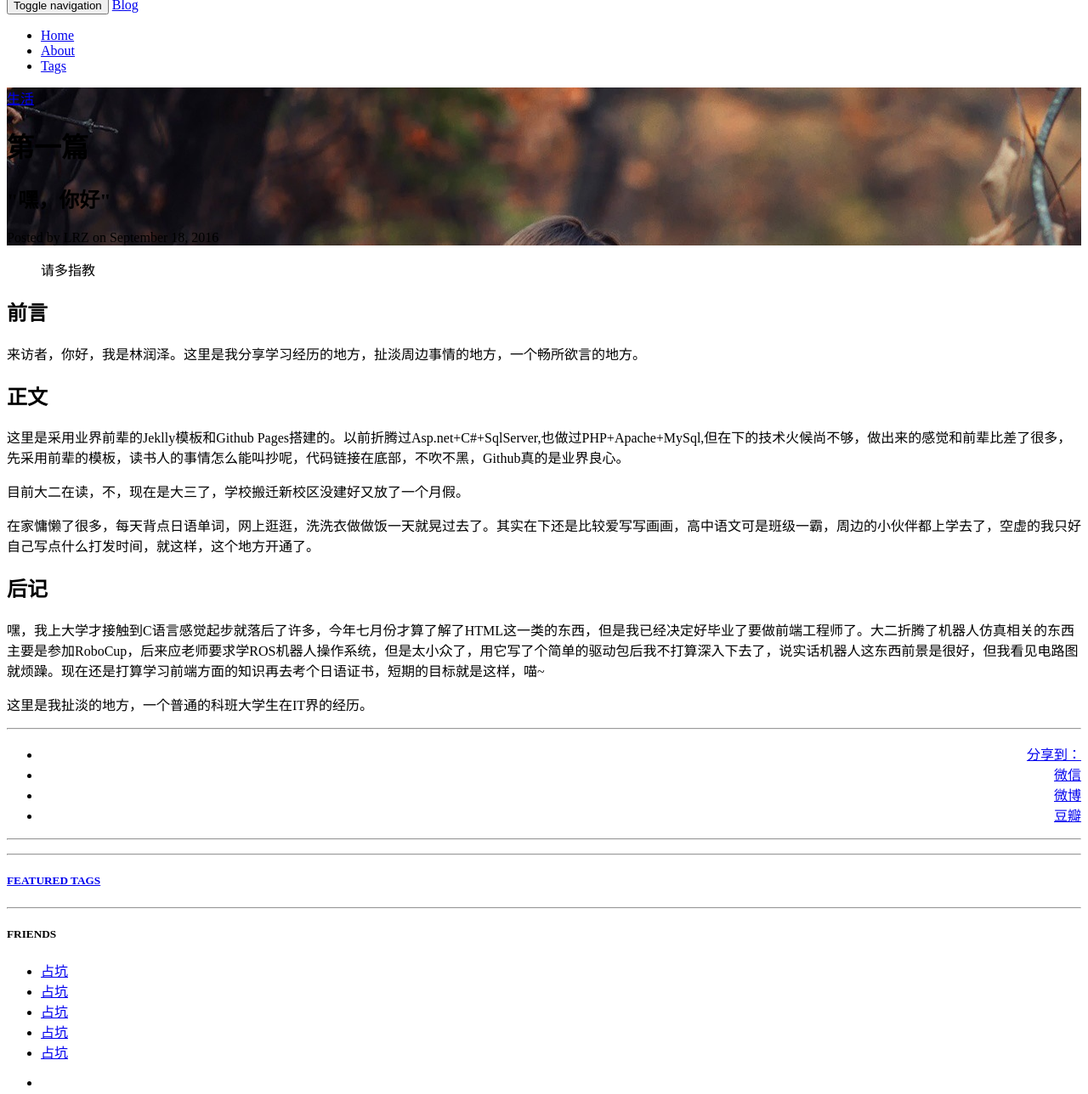
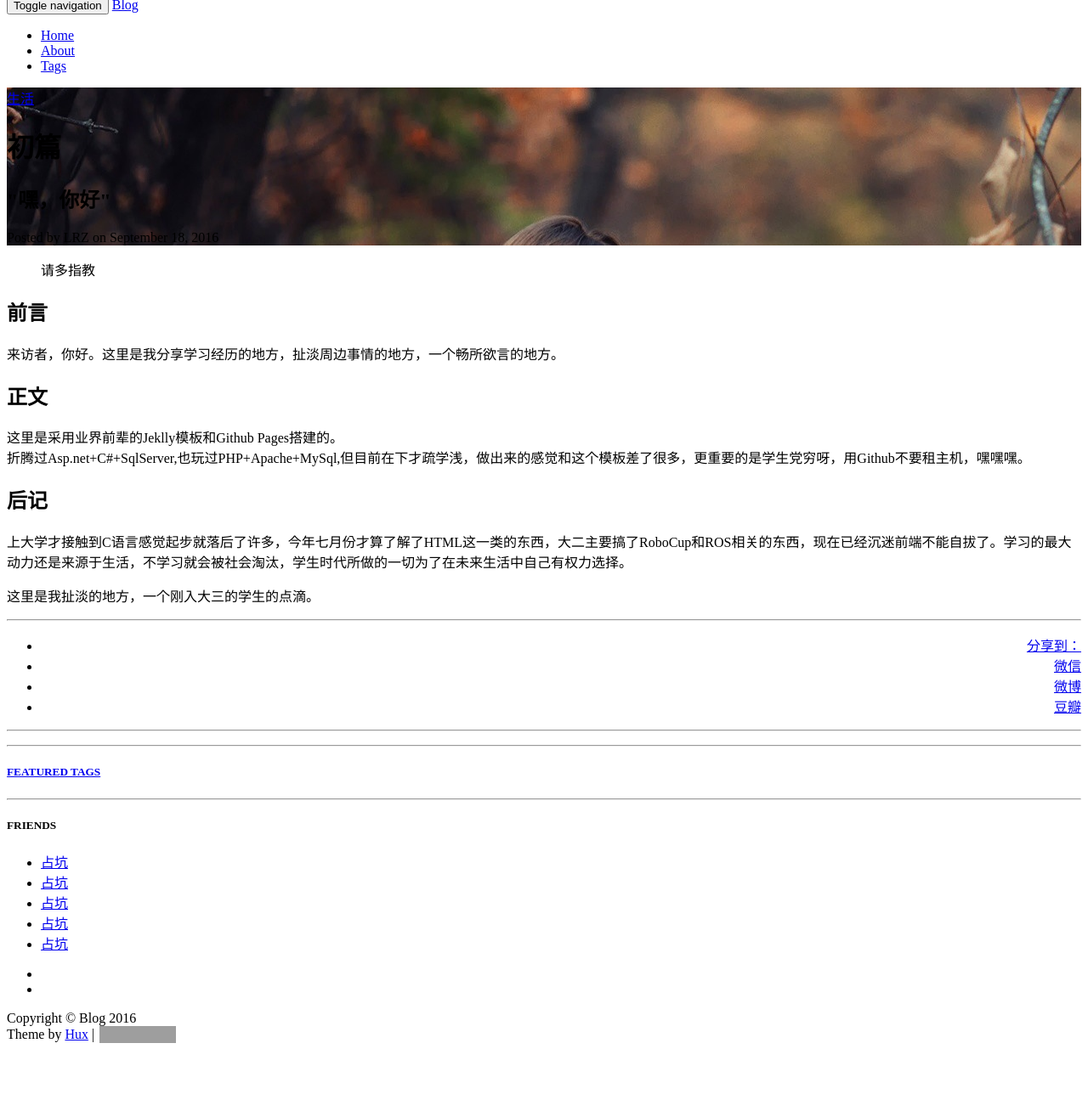
Before and after one commit to UnscientificMisaka/UnscientificMisaka.github.io, a Jekyll site: the page built from _posts/2016-09-18-first.markdown, in a window 1280 px wide and 1400 px high, cut to the strip 112-1400 px from the top of the window. Shown: the whole strip at 85% size. Built offline with Jekyll 4.4.1, drawn with Linux system fonts in a browser that asks for light colours; comment, search, counter and statistics services are not loaded; grey boxes are pictures that could not be loaded.

```diff
--- a/_config.yml
+++ b/_config.yml
@@ -59,7 +59,7 @@
 
 # Analytics settings
 # Baidu Analytics
-ba_track_id: 325cc3d6668e1f7b6d80f2be023e07b5
+ba_track_id: 1084aa816d294e3c69ba301563bdf056
 # Google Analytics
 ga_track_id: 'UA-49627206-1'            # Format: UA-xxxxxx-xx
 ga_domain: lastwhisper.top
--- a/_posts/2016-09-18-first.markdown
+++ b/_posts/2016-09-18-first.markdown
@@ -1,6 +1,6 @@
 ---
 layout:     post
-title:      "第一篇"
+title:      "初篇"
 subtitle:    " \"嘿，你好\""
 date:       2016-09-18 12:00:00
 author:     "LRZ"
@@ -14,17 +14,17 @@
 
 ## 前言
 
-来访者，你好，我是林润泽。这里是我分享学习经历的地方，扯淡周边事情的地方，一个畅所欲言的地方。
+来访者，你好。这里是我分享学习经历的地方，扯淡周边事情的地方，一个畅所欲言的地方。
 
 ## 正文
 
-这里是采用业界前辈的Jeklly模板和Github Pages搭建的。以前折腾过Asp.net+C#+SqlServer,也做过PHP+Apache+MySql,但在下的技术火候尚不够，做出来的感觉和前辈比差了很多，先采用前辈的模板，读书人的事情怎么能叫抄呢，代码链接在底部，不吹不黑，Github真的是业界良心。
+这里是采用业界前辈的Jeklly模板和Github Pages搭建的。<br/>
+折腾过Asp.net+C#+SqlServer,也玩过PHP+Apache+MySql,但目前在下才疏学浅，做出来的感觉和这个模板差了很多，更重要的是学生党穷呀，用Github不要租主机，嘿嘿嘿。
 
-目前大二在读，不，现在是大三了，学校搬迁新校区没建好又放了一个月假。
 
-在家慵懒了很多，每天背点日语单词，网上逛逛，洗洗衣做做饭一天就晃过去了。其实在下还是比较爱写写画画，高中语文可是班级一霸，周边的小伙伴都上学去了，空虚的我只好自己写点什么打发时间，就这样，这个地方开通了。
+
 
 ## 后记
-嘿，我上大学才接触到C语言感觉起步就落后了许多，今年七月份才算了解了HTML这一类的东西，但是我已经决定好毕业了要做前端工程师了。大二折腾了机器人仿真相关的东西主要是参加RoboCup，后来应老师要求学ROS机器人操作系统，但是太小众了，用它写了个简单的驱动包后我不打算深入下去了，说实话机器人这东西前景是很好，但我看见电路图就烦躁。现在还是打算学习前端方面的知识再去考个日语证书，短期的目标就是这样，喵~
+上大学才接触到C语言感觉起步就落后了许多，今年七月份才算了解了HTML这一类的东西，大二主要搞了RoboCup和ROS相关的东西，现在已经沉迷前端不能自拔了。学习的最大动力还是来源于生活，不学习就会被社会淘汰，学生时代所做的一切为了在未来生活中自己有权力选择。
 
-这里是我扯淡的地方，一个普通的科班大学生在IT界的经历。
+这里是我扯淡的地方，一个刚入大三的学生的点滴。
```
